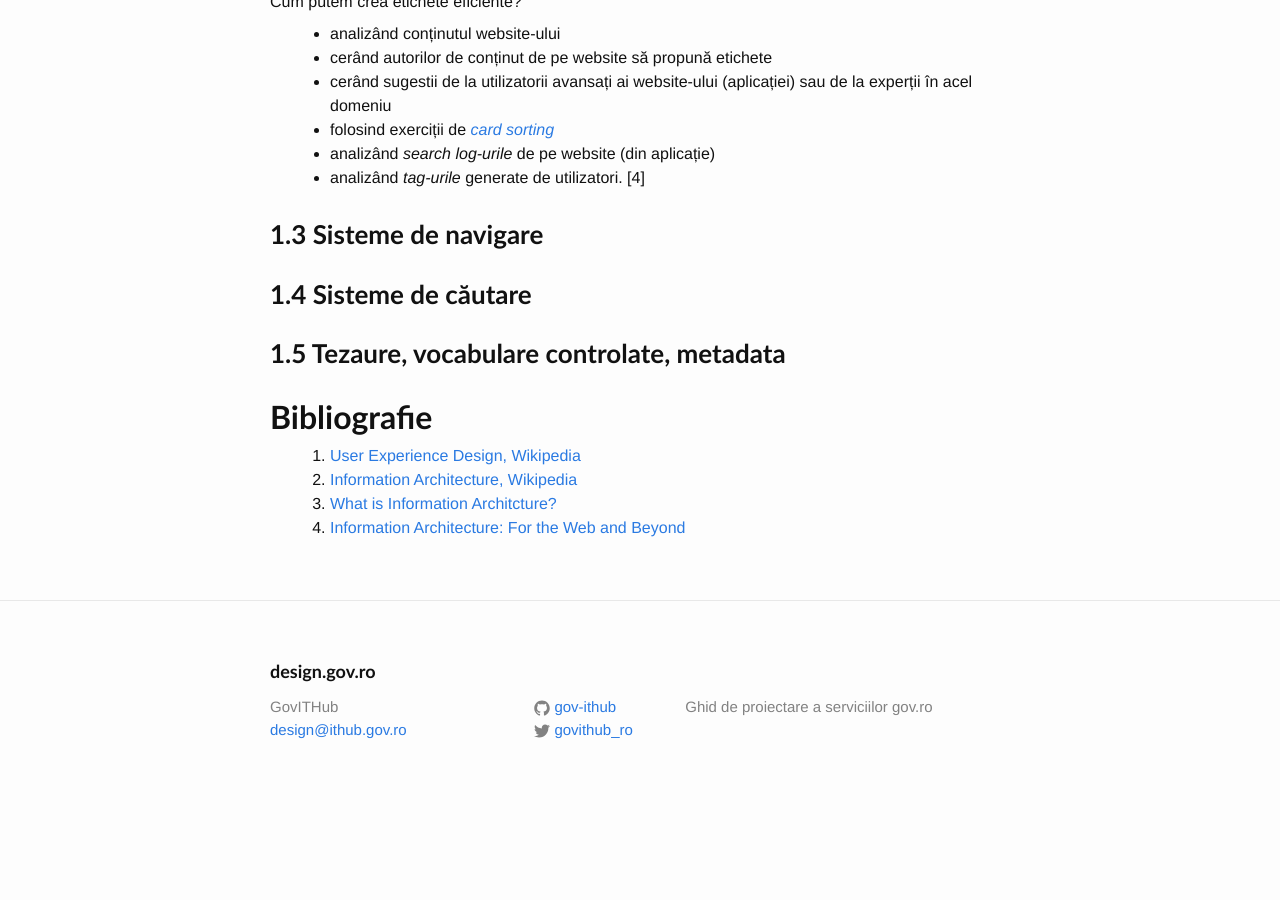
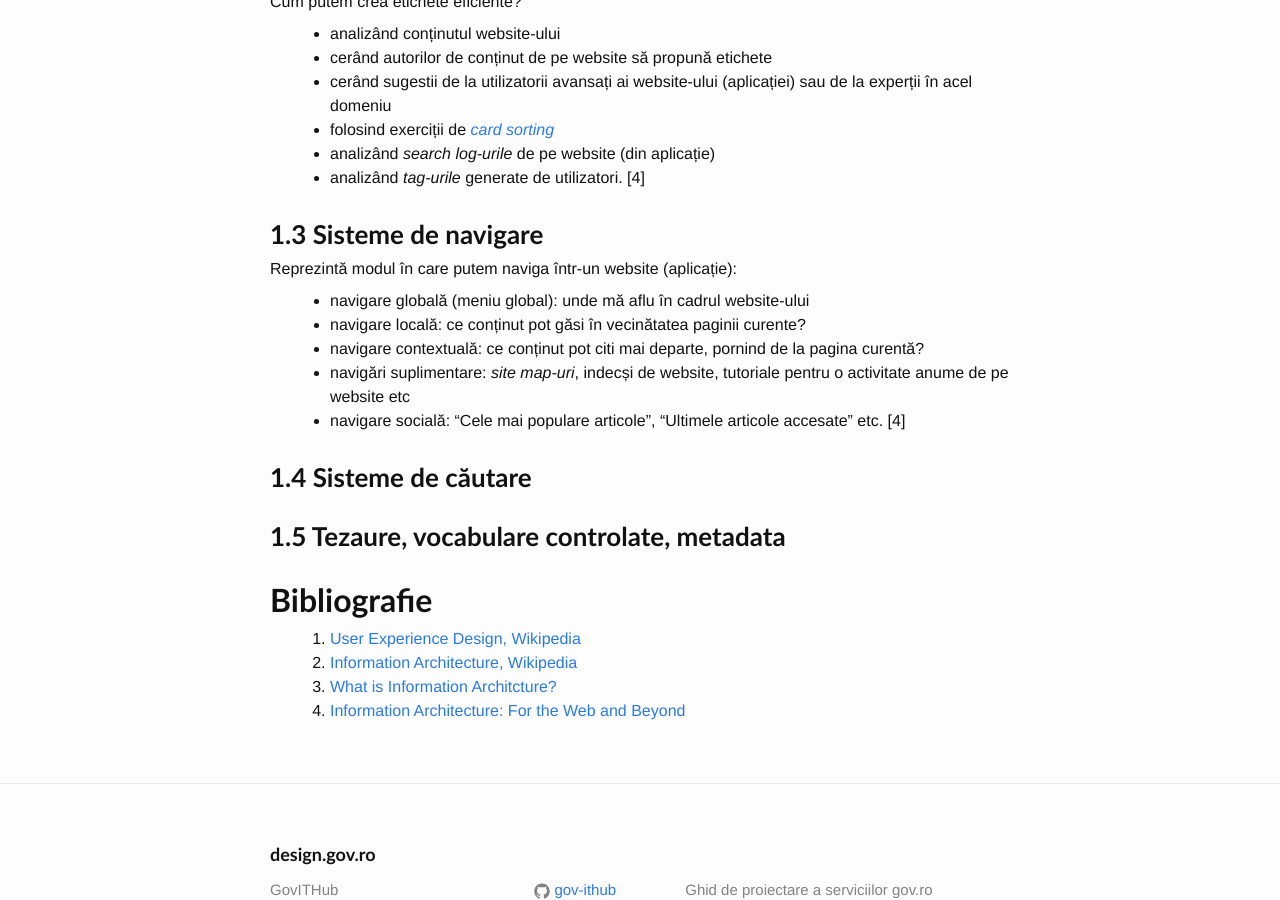
Before and after one commit to gov-ithub/govro-design, a Jekyll site: the page built from 3-ux.md, in a window 1280 px wide and 900 px high, scrolled down 1982 px. Built offline with Jekyll 4.4.1, drawn with Linux system fonts in a browser that asks for light colours; before the commit the page ends 2776 px from its top, so only the background shows below that; some of the changed text lies outside the part shown.

Commit message:
Scurtă descriere pentru a treia ramură a IA
Adică Sisteme de navigare

```diff
--- a/3-ux.md
+++ b/3-ux.md
@@ -34,7 +34,7 @@ O pagină web se poate numi "usable" dacă ea răspunde simultan la următoarele
 2. Ce pot face pe această pagină? (acțiuni posibile)
 3. Unde pot să ajung pornind de la această pagină?
 
-Răspunsul la aceste 3 întrebări îl aflăm (în primă etapă) dacă definim mai întâi **arhitectura informației** (_Information Architecture - IA_) pentru aplicația web.
+Răspunsul la aceste 3 întrebări îl aflăm (în primă etapă) dacă definim mai întâi **arhitectura informației** (_Information Architecture - IA_) pentru acel website (aplicație).
 
 ## 1. Arhitectura Informației (IA)
 Este arta și știința de a organiza informația pe un website, un intranet, o comunitate online sau un produs software, cu scopul de a asigura partea de [usability](https://en.wikipedia.org/wiki/Usability) și [findability](https://en.wikipedia.org/wiki/Findability) [2].
@@ -77,6 +77,12 @@ Cum putem crea etichete eficiente?
 * analizând _tag-urile_ generate de utilizatori. [4]
 
 ### 1.3 Sisteme de navigare
+Reprezintă modul în care putem naviga într-un website (aplicație):
+* navigare globală (meniu global): unde mă aflu în cadrul website-ului
+* navigare locală: ce conținut pot găsi în vecinătatea paginii curente?
+* navigare contextuală: ce conținut pot citi mai departe, pornind de la pagina curentă?
+* navigări suplimentare: _site map-uri_, indecși de website, tutoriale pentru o activitate anume de pe website etc
+* navigare socială: "Cele mai populare articole", "Ultimele articole accesate" etc. [4]
 
 ### 1.4 Sisteme de căutare
 
```
